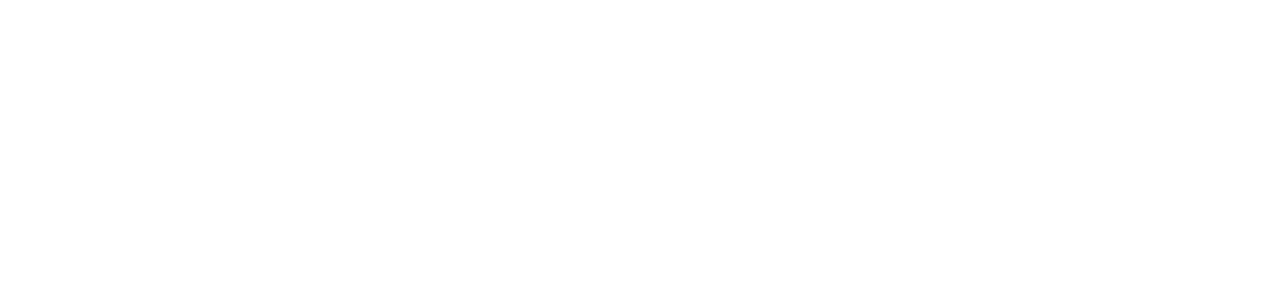
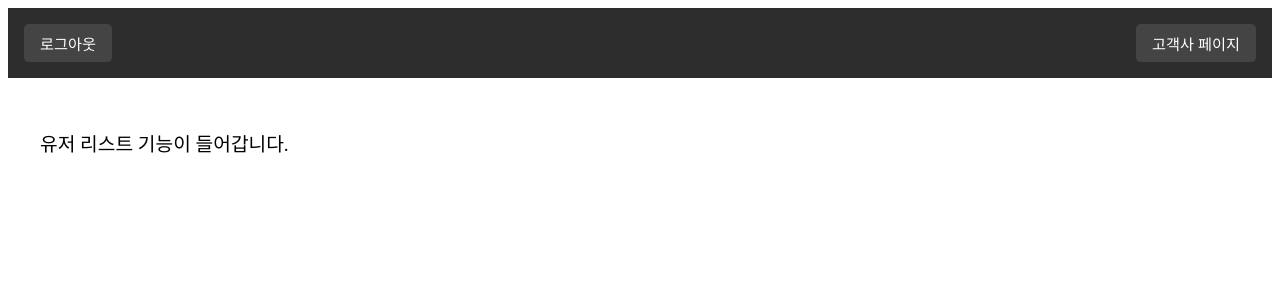
Before and after one commit to PL-LeadPilot/arc-crm-react-client, a React (Create React App) app in the folder arc-crm/: page /user in a window 1280 px wide. Before the commit this address had no page. Shown: the top 300 px of the page. Built offline with nearby package versions, Linux system fonts and the light colour scheme; sample sign-in values are in the browser's storage.

Commit message:
feat: Move User Page
유저 페이지 이동 시 role에 따라 회원가입 버튼 사용 기능
- role이 admin인 경우에만 회원가입 기능 제공
- company page와 동일하게 로그인 서비스 제공

```diff
--- a/arc-crm/src/App.tsx
+++ b/arc-crm/src/App.tsx
@@ -1,15 +1,52 @@
-import React from 'react';
-import { Routes, Route } from 'react-router-dom';
-import LoginPage from '../src/pages/LoginPage';
-import SignUpPage from '../src/pages/SignUpPage';
+import React, {JSX} from 'react';
+import { Routes, Route, Navigate } from 'react-router-dom';
+import LoginPage from './pages/LoginPage';
+import SignUpPage from './pages/SignUpPage';
+import CompanyPage from './pages/CompanyPage';
+import UserPage from './pages/UserPage';
+
+// 유효성 체크
+const isTokenValid = () => {
+    const token = localStorage.getItem('token');
+    if (!token) return false;
+    try {
+        const payload = JSON.parse(atob(token.split('.')[1]));
+        return payload.exp && Math.floor(Date.now() / 1000) < payload.exp;
+    } catch {
+        return false;
+    }
+};
+
+const getUserRole = () => {
+    const token = localStorage.getItem('token');
+    if (!token) return null;
+    try {
+        const payload = JSON.parse(atob(token.split('.')[1]));
+        return payload.role || null;
+    } catch {
+        return null;
+    }
+};
+
+const PrivateRoute = ({ element }: { element: JSX.Element }) =>
+    isTokenValid() ? element : <Navigate to="/login" />;
+
+const PublicOnlyRoute = ({ element }: { element: JSX.Element }) =>
+    isTokenValid() ? <Navigate to="/company" /> : element;
+
+const AdminRoute = ({ element }: { element: JSX.Element }) =>
+    isTokenValid() && getUserRole() === 'ADMIN' ? element : <Navigate to="/company" />;
 
 function App() {
-  return (
-      <Routes>
-          <Route path="/" element={<LoginPage />} />
-          <Route path="/signup" element={<SignUpPage />} />
-      </Routes>
-  );
+    return (
+        <Routes>
+            <Route path="/login" element={<PublicOnlyRoute element={<LoginPage />} />} />
+            <Route path="/signup" element={<AdminRoute element={<SignUpPage />} />} />
+            <Route path="/company" element={<PrivateRoute element={<CompanyPage />} />} />
+            <Route path="/user" element={<PrivateRoute element={<UserPage />} />} />
+            <Route path="*" element={<Navigate to="/login" />} />
+        </Routes>
+    );
 }
 
 export default App;
--- /dev/null
+++ b/arc-crm/src/pages/UserPage.tsx
@@ -0,0 +1,55 @@
+import React from 'react';
+import { useNavigate } from 'react-router-dom';
+import '../styles/UserPage.css';
+
+function getUserRole(): string | null {
+    const token = localStorage.getItem('token');
+    if (!token) return null;
+
+    try {
+        const payload = JSON.parse(atob(token.split('.')[1]));
+        return payload.role || null;
+    } catch {
+        return null;
+    }
+}
+
+function UserPage() {
+    const navigate = useNavigate();
+    const userRole = getUserRole();
+
+    const handleLogout = () => {
+        localStorage.removeItem('token');
+        navigate('/');
+    };
+
+    const handleGoToSignUp = () => {
+        navigate('/signup');
+    };
+
+    const handleGoToCompany = () => {
+        navigate('/company');
+    };
+
+    return (
+        <div className="user-page">
+            <nav className="navbar">
+                <div className="nav-left">
+                    {userRole === 'ADMIN' && (
+                        <button onClick={handleGoToSignUp} className="nav-button">회원가입</button>
+                    )}
+                    <button onClick={handleLogout} className="nav-button">로그아웃</button>
+                </div>
+                <div className="nav-right">
+                    <button onClick={handleGoToCompany} className="nav-button">고객사 페이지</button>
+                </div>
+            </nav>
+
+            <div className="user-content">
+                <p>유저 리스트 기능이 들어갑니다.</p>
+            </div>
+        </div>
+    );
+}
+
+export default UserPage;
--- /dev/null
+++ b/arc-crm/src/styles/UserPage.css
@@ -0,0 +1,26 @@
+.user-page .navbar {
+    display: flex;
+    justify-content: space-between;
+    padding: 1rem;
+    background-color: #2d2d2d;
+    color: white;
+}
+
+.nav-left, .nav-right {
+    display: flex;
+    gap: 1rem;
+}
+
+.nav-button {
+    padding: 0.5rem 1rem;
+    background: #444;
+    border: none;
+    color: white;
+    border-radius: 5px;
+    cursor: pointer;
+}
+
+.user-content {
+    padding: 2rem;
+    font-size: 1.2rem;
+}
```
